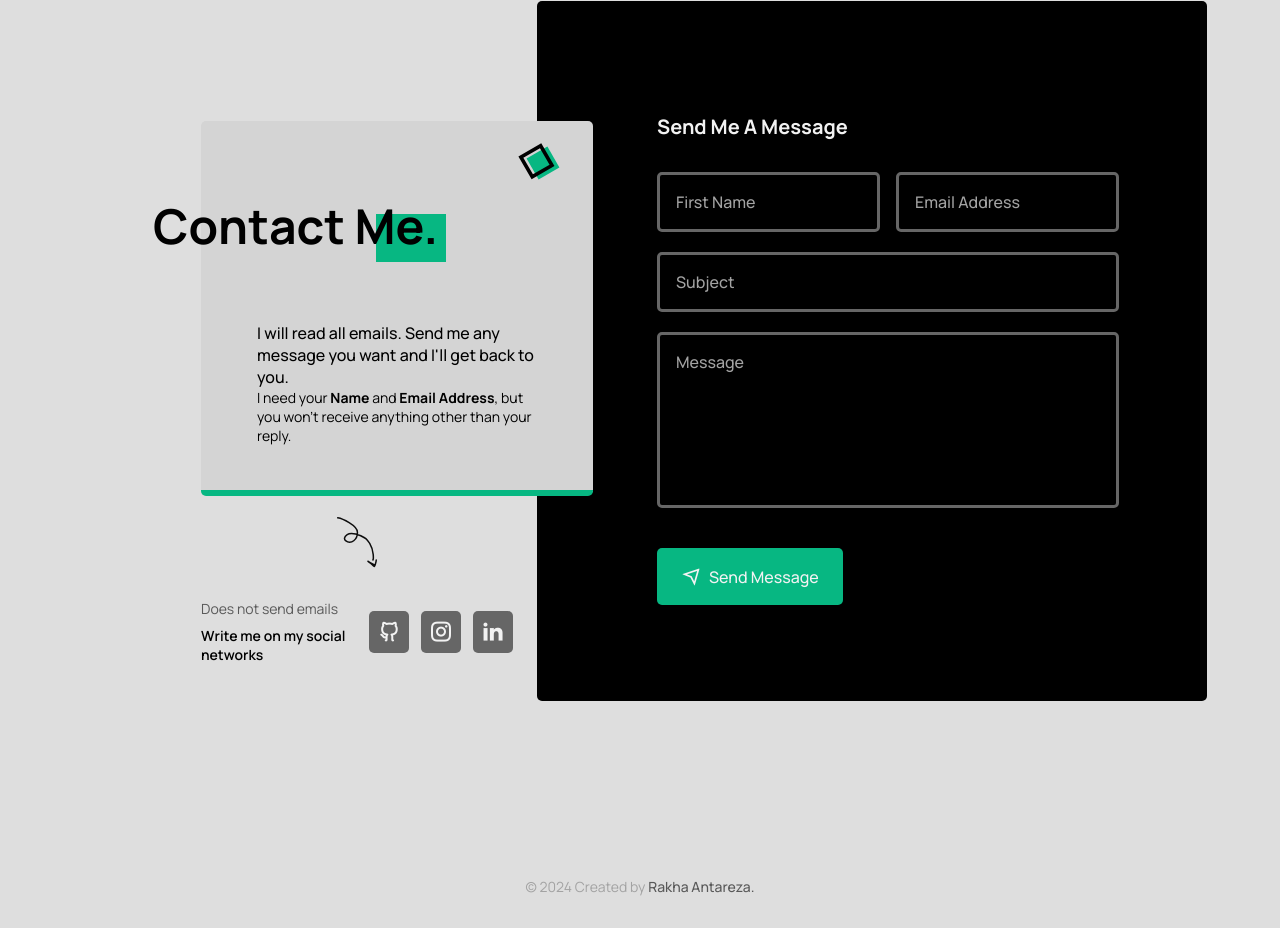
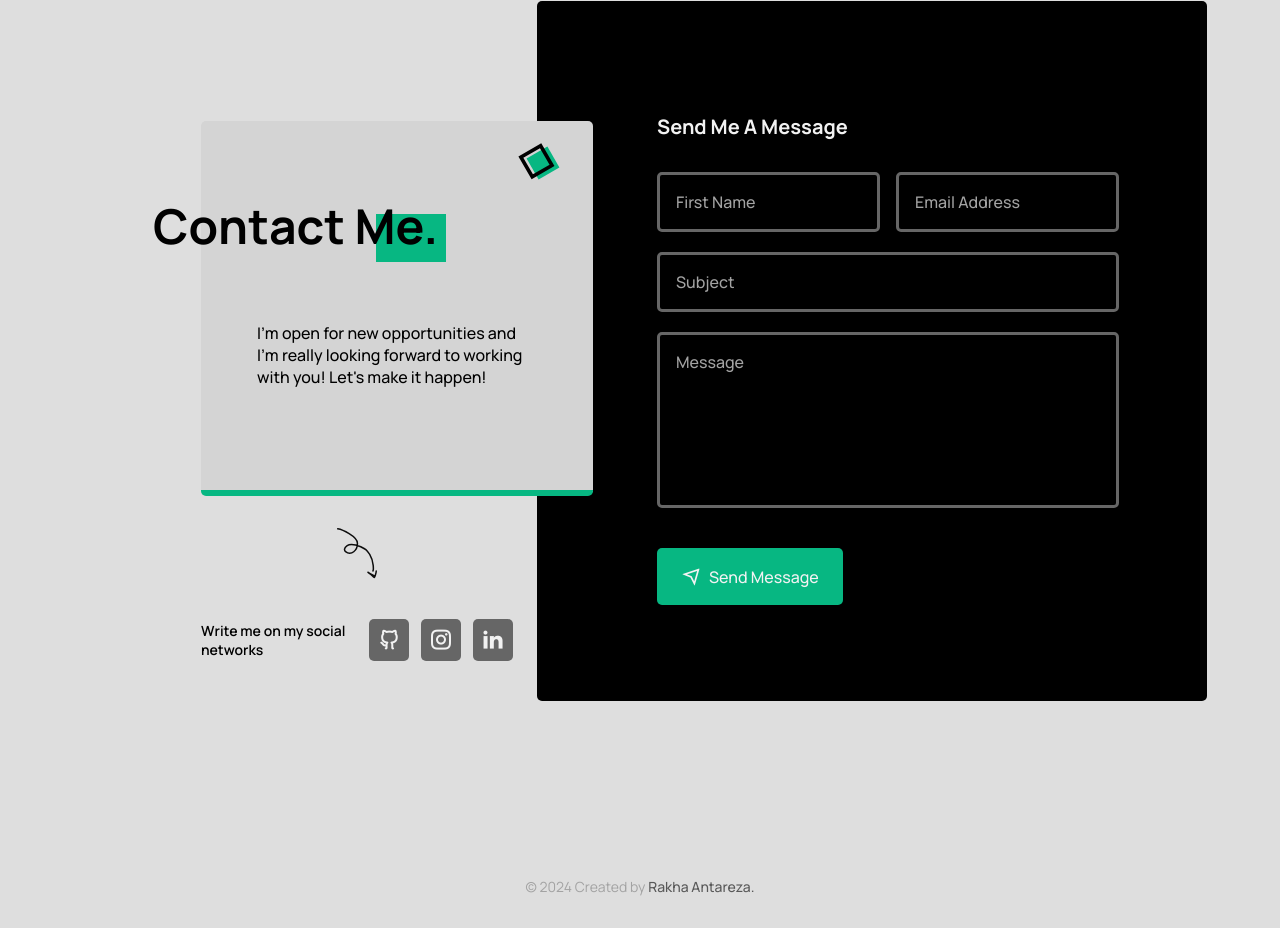
Before and after one commit to rakhaantareza/rakhaantareza.github.io, a plain HTML site: page index.html in a window 1280 px wide. Shown: the part 3088-4016 px from the top of the page. Drawn offline with nearby package versions, Linux system fonts and the light colour scheme.

Commit message:
update contact

```diff
--- a/index.html
+++ b/index.html
@@ -456,13 +456,8 @@
             </h2>
 
             <p class="contact__description-1">
-              I will read all emails. Send me any message you want and I'll get
-              back to you.
-            </p>
-
-            <p class="contact__description-2">
-              I need your <b>Name</b> and <b>Email Address</b>, but you won't
-              receive anything other than your reply.
+              I'm open for new opportunities and I'm really looking forward to
+              working with you! Let's make it happen!
             </p>
 
             <div class="geometric-box"></div>
@@ -540,10 +535,6 @@
 
             <div class="contact__social-data">
               <div>
-                <p class="contact__social-description-1">
-                  Does not send emails
-                </p>
-
                 <p class="contact__social-description-2">
                   Write me on my social networks
                 </p>
```
